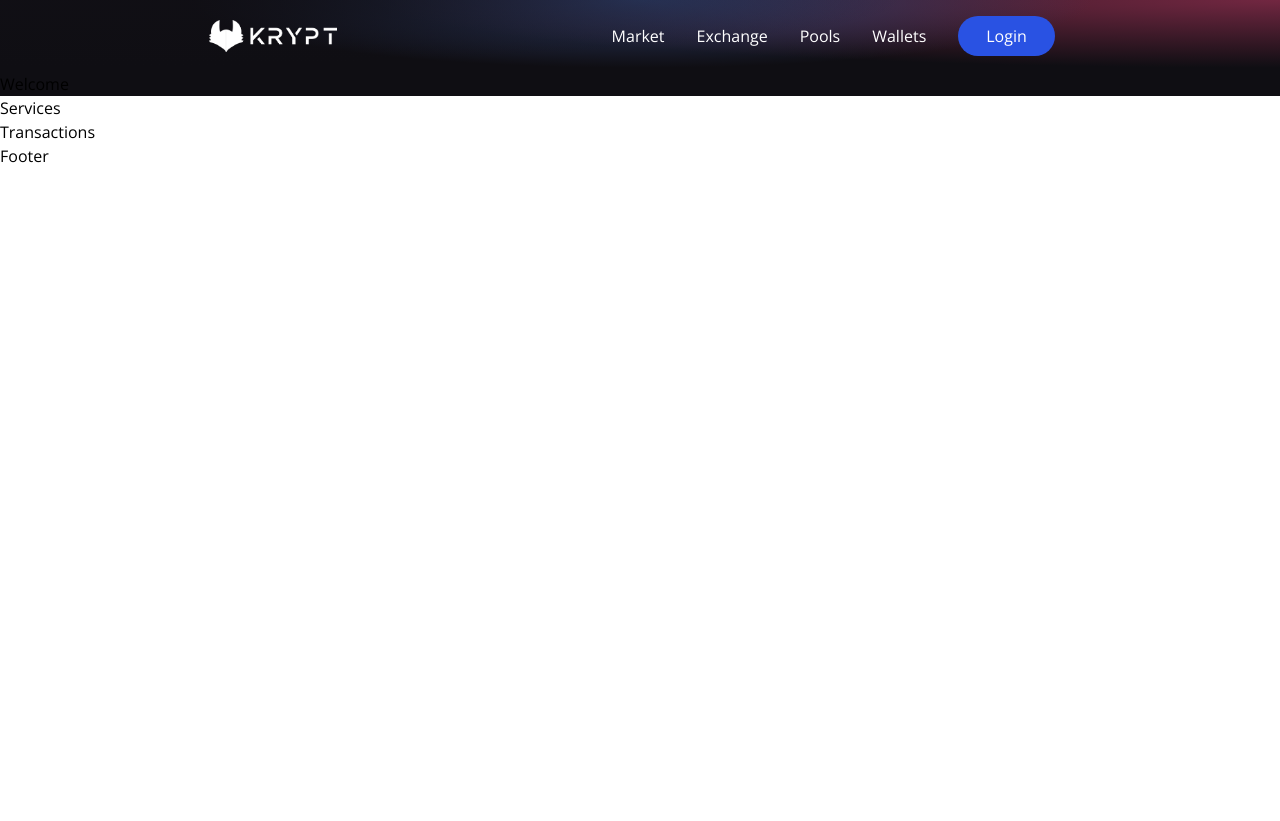
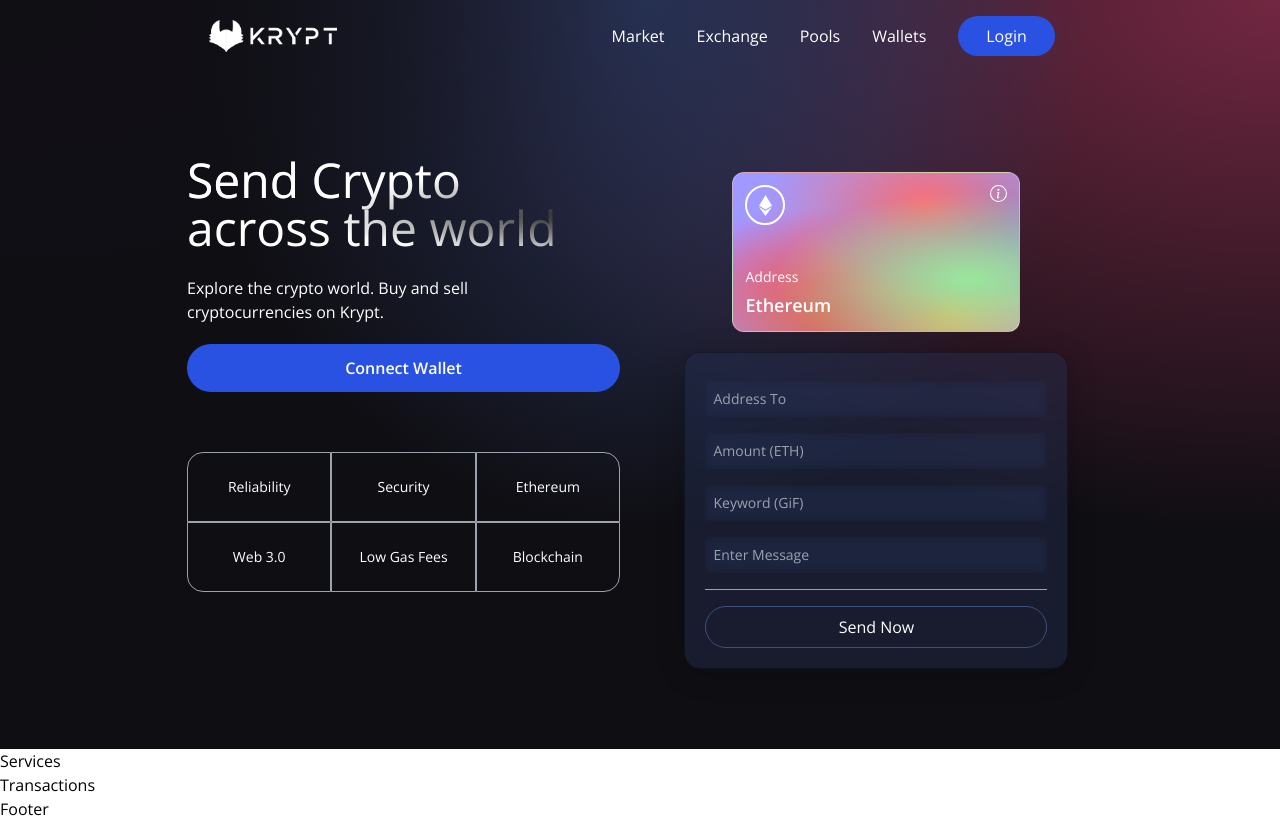
Before and after one commit to izuchukwu-eric/crypto-memes, a React (Vite) app in the folder client/: page / in a window 1280 px wide. Before the commit the page ends 800 px from the top, so only its background shows below. Built offline with nearby package versions, Linux system fonts and the light colour scheme.

Commit message:
welcome page done

```diff
--- a/client/src/components/Loader.jsx
+++ b/client/src/components/Loader.jsx
@@ -1,8 +1,8 @@
 const Loader = () => {
     return (
-        <h1>
-            Loader
-        </h1>
+        <div className="flex justify-center items-center py-3">
+            <div className="animate-spin rounded-full h-32 w-32 border-b-2 border-red-700" />
+        </div>
     );
 }
 
--- a/client/src/components/Welcome.jsx
+++ b/client/src/components/Welcome.jsx
@@ -1,8 +1,108 @@
+import { AiFillPlayCircle } from "react-icons/ai";
+import {SiEthereum} from "react-icons/si";
+import {BsInfoCircle} from "react-icons/bs";
+
+import {Loader} from "./";
+
+const commonStyles = "min-h-[70px] sm:px-0 px-2 sm:min-w-[120px] flex justify-center items-center border-[0.5px] border-gray-400 text-sm font-light text-white";
+
+const Input = ({placeholder, name, type, value, handleChange}) => (
+    <input
+        placeholder={placeholder}
+        type={type}
+        step='0.0001'
+        value={value}
+        onChange={(e) => handleChange(e, name)}
+        className='my-2 w-full rounded-sm p-2 outline-none bg-transparent text-white border-none text-sm white-glassmorphism'
+    />
+)
+
 const Welcome = () => {
+    const connectWallet = () => {
+
+    }
+
+    const handleSubmit = () => {
+
+    }
+
     return (
-        <h1>
-            Welcome
-        </h1>
+       <div className="flex w-full justify-center items-center">
+           <div className="flex mf:flex-row flex-col items-start justify-between md:p-20 py-12 px-4">
+                <div className="flex flex-1 justify-start flex-col mf:mr-10">
+                    <h1 className="text-3xl sm:text-5xl text-white text-gradient py-1">
+                        Send Crypto <br/> across the world
+                    </h1>
+                    <p className="text-left mt-5 text-white font-light md:w-9/12 w-11/12 text-base">
+                        Explore the crypto world. Buy and sell cryptocurrencies on Krypt.
+                    </p>
+                    <button type="button" onClick={connectWallet} className="flex flex-row justify-center items-center my-5 bg-[#2952e3] p-3 rounded-full cursor-pointer hover:bg-[#2546bd]">
+                        <p className="text-white text-base font-semibold">Connect Wallet</p>
+                    </button>
+
+                    <div className="grid sm:grid-cols-3 grid-cols-2 w-full mt-10">
+                        <div className={`rounded-tl-2xl ${commonStyles}`}>
+                            Reliability
+                        </div>
+                        <div className={commonStyles}>Security</div>
+                        <div className={`rounded-tr-2xl ${commonStyles}`}>
+                            Ethereum
+                        </div>
+                        <div className={`rounded-bl-2xl ${commonStyles}`}>
+                            Web 3.0
+                        </div>
+                        <div className={commonStyles}>Low Gas Fees</div>
+                        <div className={`rounded-br-2xl ${commonStyles}`}>
+                            Blockchain
+                        </div>
+                    </div>
+                </div>
+
+                <div className="flex flex-col flex-1 items-center justify-start w-full mf:mt-0 mt-10">
+                    <div className="p-3 justify-end items-start flex-col rounded-xl h-40 sm:w-72 w-full my-5 eth-card white-glassmorphism">
+                        <div className="flex justify-between flex-col w-full h-full">
+                            <div className="flex justify-between items-start">
+                                <div className="w-10 h-10 rounded-full border-2 border-white flex justify-center items-center">
+                                    <SiEthereum fontSize={21} color='#fff' />
+                                </div>
+                                <BsInfoCircle fontSize={17} color="#fff"/>
+                            </div>
+                            <div>
+                                <p className="text-white font-light text-sm">
+                                    Address
+                                </p>
+                                <p className="text-white font-semibold text-lg mt-1">
+                                    Ethereum
+                                </p>
+                            </div>
+                        </div>
+                    </div>
+
+                    <div className="p-5 sm:w-96 w-full flex flex-col justify-start items-center blue-glassmorphism">
+                        <Input placeholder="Address To" name='addressTo' type="text" handleChange={() => {}}  />
+                        <Input placeholder="Amount (ETH)" name='amount' type="number" handleChange={() => {}} />
+                        <Input placeholder="Keyword (GiF)" name='keyword' type="text" handleChange={() => {}} />
+                        <Input placeholder="Enter Message" name='message' type="text" handleChange={() => {}} />
+
+                        <div className="h-[1px] w-full bg-gray-400 my-2"/>
+
+                        {false ? (
+                            <Loader />
+                        ) : (
+                            <button
+                                type="button"
+                                onClick={handleSubmit}
+                                className='text-white w-full mt-2 border-[1px] p-2 border-[#3d4f7c] rounded-full cursor-pointer'
+                            >
+                                Send Now
+                            </button>
+                        )}
+                    </div>
+
+                </div>
+             </div>
+
+       </div>
     );
 }
 
--- a/client/tailwind.config.js
+++ b/client/tailwind.config.js
@@ -1,7 +1,35 @@
 module.exports = {
-  content: ["./src/**/*.{html,jsx}"],
+  purge: ["./src/**/*.{js,jsx,ts,tsx}", "./public/index.html"],
+  mode: "jit",
+  darkMode: false, // or 'media' or 'class'
   theme: {
+    fontFamily: {
+      display: ["Open Sans", "sans-serif"],
+      body: ["Open Sans", "sans-serif"],
+    },
+    extend: {
+      screens: {
+        mf: "990px",
+      },
+      keyframes: {
+        "slide-in": {
+          "0%": {
+            "-webkit-transform": "translateX(120%)",
+            transform: "translateX(120%)",
+          },
+          "100%": {
+            "-webkit-transform": "translateX(0%)",
+            transform: "translateX(0%)",
+          },
+        },
+      },
+      animation: {
+        "slide-in": "slide-in 0.5s ease-out",
+      },
+    },
+  },
+  variants: {
     extend: {},
   },
   plugins: [],
-}
+};
```
